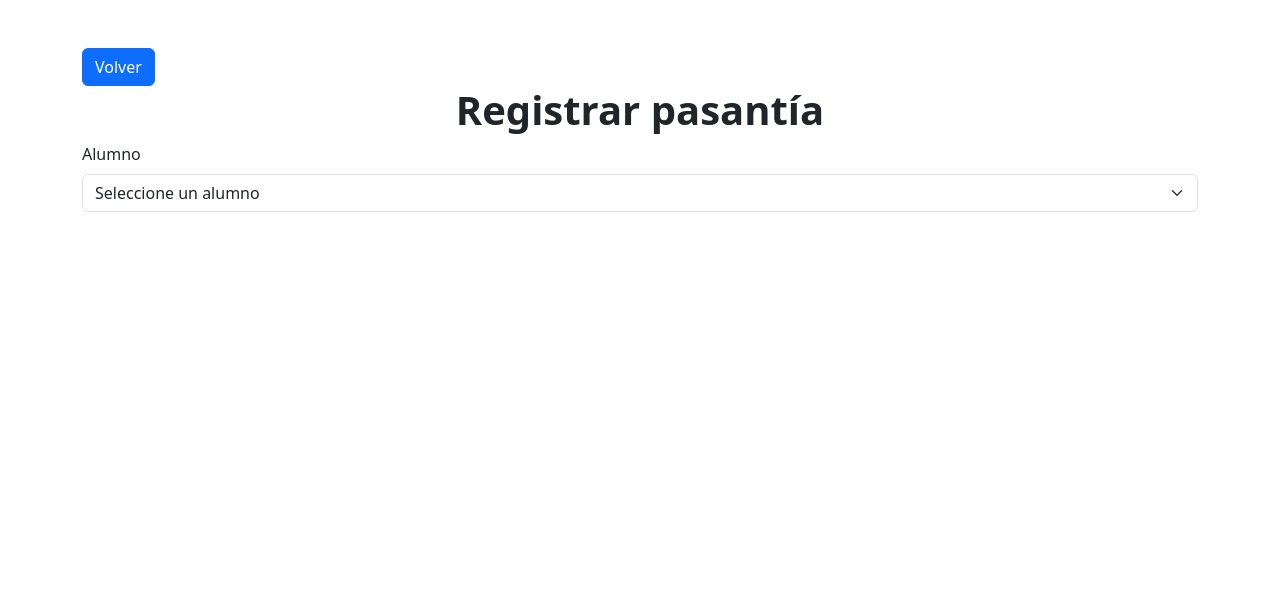
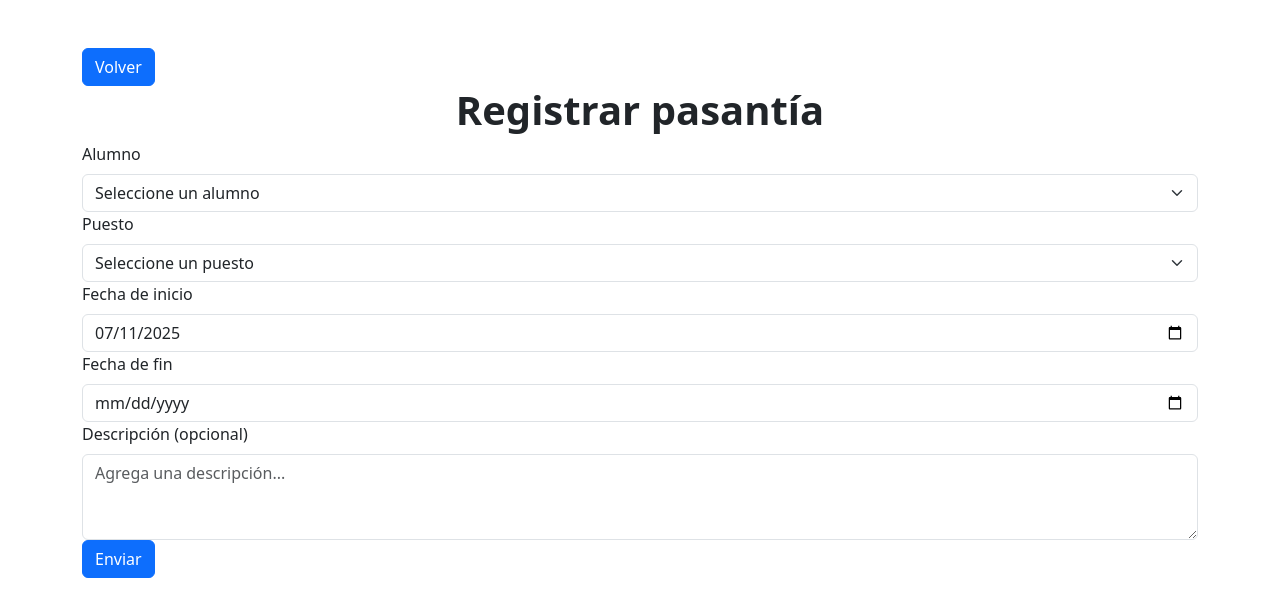
Before and after one commit to alejo-pioli/TP-DSI, a React (Vite) app: page /crear-pasantia in a window 1280 px wide. Shown: the top 616 px of the page. Built offline with nearby package versions, Linux system fonts and the light colour scheme.

Commit message:
Creación de pasantías

```diff
--- a/src/CrearPasantia.jsx
+++ b/src/CrearPasantia.jsx
@@ -1,5 +1,6 @@
 import { Button, Form } from 'react-bootstrap'
 import { Link } from 'react-router-dom'
+import { useState } from 'react'
 
 export default function CrearPasantia() {
     localStorage.setItem("alumnos", JSON.stringify([
@@ -87,56 +88,97 @@ export default function CrearPasantia() {
             "id": 106,
             "nombre": "Desarrollador Backend Jr.",
             "carrera": "Ingeniería en Sistemas de Información",
-            "id-empresa": 11,
-            "nombre-empresa": "Global Software Inc"
+            "idEmpresa": 11,
+            "empresa": "Global Software Inc"
         },
         {
             "id": 107,
             "nombre": "Asistente de Procesos Químicos",
             "carrera": "Ingeniería Química",
-            "id-empresa": 21,
-            "nombre-empresa": "ChemSolutions S.A."
+            "idEmpresa": 21,
+            "empresa": "ChemSolutions S.A."
         },
         {
             "id": 108,
             "nombre": "Analista de Producción Industrial",
             "carrera": "Ingeniería Industrial",
-            "id-empresa": 22,
-            "nombre-empresa": "Industrias Nova SRL"
+            "idEmpresa": 22,
+            "empresa": "Industrias Nova SRL"
         },
         {
             "id": 109,
             "nombre": "Técnico de Soporte Electrónico",
             "carrera": "Ingeniería Electrónica",
-            "id-empresa": 23,
-            "nombre-empresa": "ElectroSystems Ltda."
+            "idEmpresa": 23,
+            "empresa": "ElectroSystems Ltda."
         },
         {
             "id": 110,
             "nombre": "Asistente de Mantenimiento Electromecánico",
             "carrera": "Ingeniería Electromecánica",
-            "id-empresa": 24,
-            "nombre-empresa": "MecanoTech Corp."
+            "idEmpresa": 24,
+            "empresa": "MecanoTech Corp."
         },
         {
             "id": 111,
             "nombre": "Especialista en Automatización de Procesos",
             "carrera": "Ingeniería Electrónica",
-            "id-empresa": 25,
-            "nombre-empresa": "Automatix Solutions"
+            "idEmpresa": 25,
+            "empresa": "Automatix Solutions"
         },
         {
             "id": 112,
             "nombre": "Planificador de Operaciones Industriales",
             "carrera": "Ingeniería Industrial",
-            "id-empresa": 26,
-            "nombre-empresa": "SmartIndustria Global"
+            "idEmpresa": 26,
+            "empresa": "SmartIndustria Global"
         }
     ]))
 
-    const alumnos = JSON.parse(localStorage.getItem("alumnos"))
+    const today = new Date()
+    const todayStr = today.toISOString().split('T')[0]
+    const [startDate, setStartDate] = useState(todayStr)
+    const [endDate, setEndDate] = useState('')
+
+    const handleStartDateChange = (e) => {
+        const newStart = e.target.value
+        setStartDate(newStart)
+        if (endDate && newStart >= endDate) {
+            setEndDate('')
+        }
+    }
+
+    const getMinEndDate = () => {
+        const next = new Date(startDate)
+        next.setDate(next.getDate() + 1)
+        return next.toISOString().split('T')[0]
+    }
+
+    const alumnos = JSON.parse(localStorage.getItem("alumnos")) ?? []
+    const puestos = JSON.parse(localStorage.getItem("puestos")) ?? []
     console.log(alumnos)
 
+    const pasantias = JSON.parse(localStorage.getItem("pasantias")) ?? []
+
+    const handleSubmit = async (e) => {
+        e.preventDefault();
+
+        const form = e.currentTarget;
+        if (form.checkValidity() === false) {
+            e.stopPropagation();
+            return
+        }
+
+        const formData = new FormData(e.target);
+        const data = Object.fromEntries(formData.entries());
+
+        pasantias.push(data)
+        console.log(pasantias)
+
+        localStorage.setItem("pasantias", JSON.stringify(pasantias))
+
+        e.target.reset()
+    };
 
     return (
         <div className="container">
@@ -144,16 +186,60 @@ export default function CrearPasantia() {
                 <Button as={Link} to={"/"}>Volver</Button>
                 <h1 className="text-center"><strong>Registrar pasantía</strong></h1>
             </div>
-            <Form>
-                <Form.Group>
+            <Form onSubmit={handleSubmit}>
+                <Form.Group controlId="alumno">
                     <Form.Label>Alumno</Form.Label>
-                    <Form.Select defaultValue="">
+                    <Form.Select defaultValue="" name="alumno" required>
                         <option value="">Seleccione un alumno</option>
                         {alumnos.map((alumno) =>
                             <option value={alumno.legajo}>{alumno.nombre} {alumno.apellido} ({alumno.carrera})</option>
                         )}
                     </Form.Select>
                 </Form.Group>
+                <Form.Group controlId="puesto">
+                    <Form.Label>Puesto</Form.Label>
+                    <Form.Select defaultValue="" name="puesto" required>
+                        <option value="">Seleccione un puesto</option>
+                        {puestos.map((puesto) =>
+                            <option value={puesto.id}>{puesto.nombre} ({puesto.carrera} - {puesto.empresa})</option>
+                        )}
+                    </Form.Select>
+                </Form.Group>
+                <Form.Group controlId="fechaInicio">
+                    <Form.Label>Fecha de inicio</Form.Label>
+                    <Form.Control
+                        name="fechaInicio"
+                        type="date"
+                        min={todayStr}
+                        value={startDate}
+                        onChange={handleStartDateChange}
+                        required
+                    />
+                </Form.Group>
+                <Form.Group controlId="fechaFin">
+                    <Form.Label>Fecha de fin</Form.Label>
+                    <Form.Control
+                        name="fechaFin"
+                        type="date"
+                        min={getMinEndDate()}
+                        value={endDate}
+                        onChange={e => setEndDate(e.target.value)}
+                        disabled={!startDate}
+                        required
+                    />
+                </Form.Group>
+                <Form.Group controlId="descripcion">
+                    <Form.Label>Descripción (opcional)</Form.Label>
+                    <Form.Control
+                        name="descripcion"
+                        as="textarea"
+                        rows={3}
+                        placeholder="Agrega una descripción..."
+                    />
+                </Form.Group>
+                <Button variant="primary" type="submit">
+                    Enviar
+                </Button>
             </Form>
         </div>
     )
```
